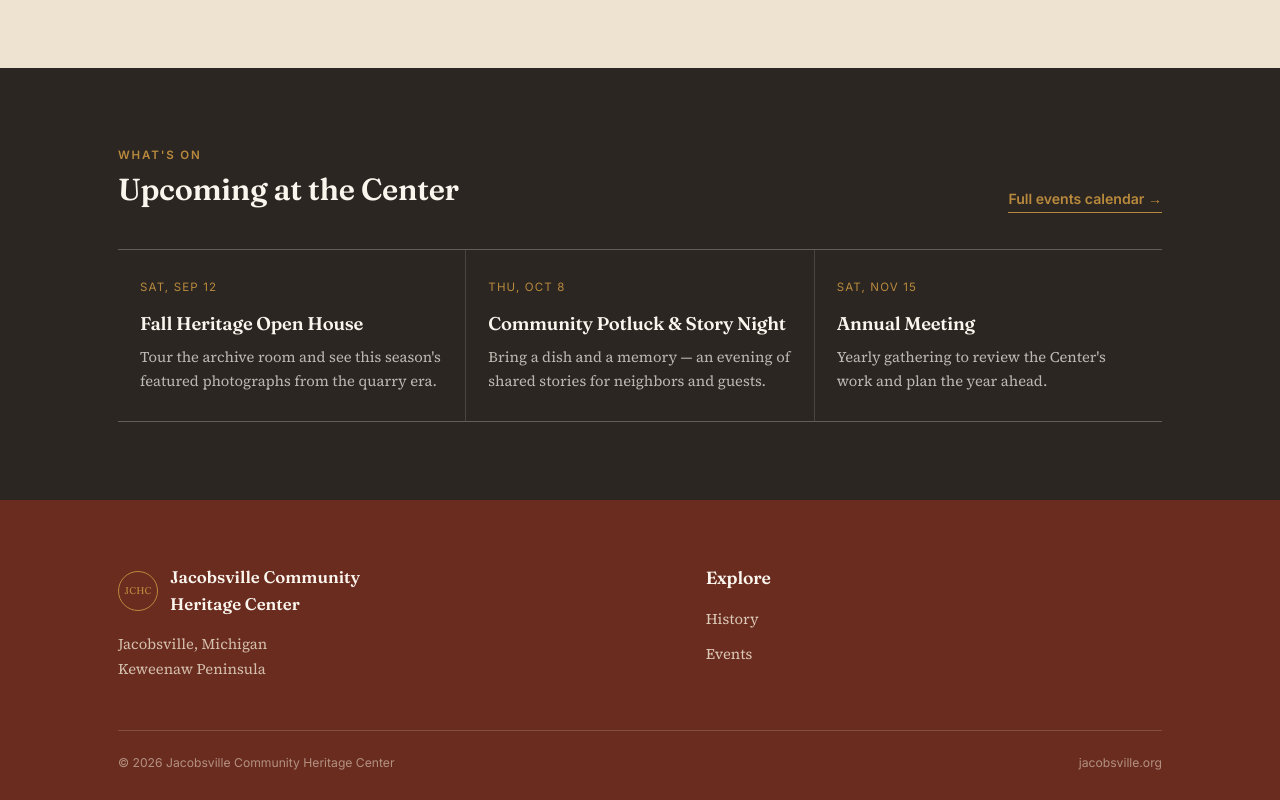
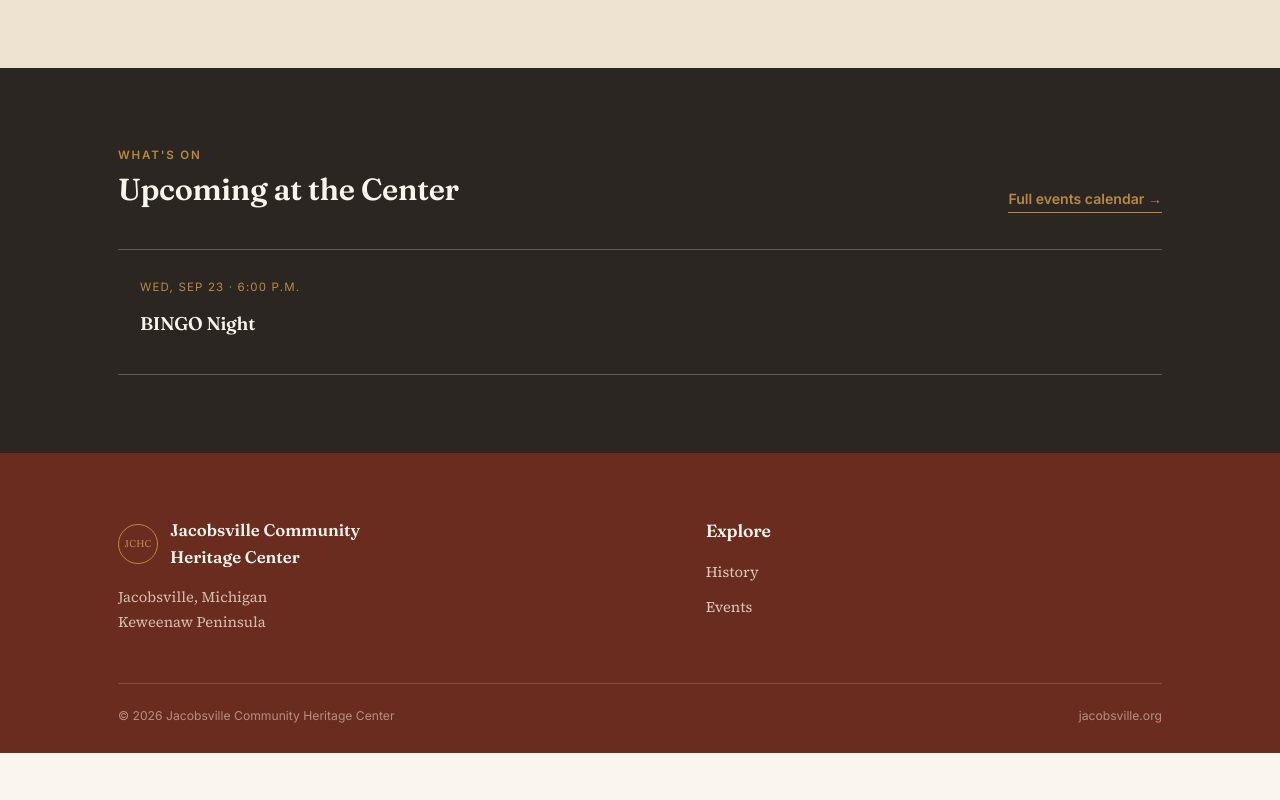
Before and after one commit to rholowinsky/jacobsville, a plain HTML site: page index.html in a window 1280 px wide. Shown: the part 1766-2566 px from the top of the page. After the commit the page ends 2519 px from the top, so only its background shows below. Drawn offline with Linux system fonts and the light colour scheme.

Commit message:
Replace sample events with BINGO Night
Co-Authored-By: Claude Opus 5 <noreply@anthropic.com>

```diff
--- a/index.html
+++ b/index.html
@@ -181,7 +181,7 @@
   .events .eyebrow{color:var(--gold);}
   .events-head{display:flex; justify-content:space-between; align-items:flex-end; margin-bottom:36px; gap:20px; flex-wrap:wrap;}
   .events h2{color:var(--paper); font-size:1.9rem;}
-  .event-list{display:grid; grid-template-columns:repeat(3,1fr); gap:1px; background:rgba(250,246,238,0.14); border-top:1px solid rgba(250,246,238,0.14); border-bottom:1px solid rgba(250,246,238,0.14);}
+  .event-list{display:grid; grid-template-columns:repeat(auto-fit,minmax(260px,1fr)); gap:1px; background:rgba(250,246,238,0.14); border-top:1px solid rgba(250,246,238,0.14); border-bottom:1px solid rgba(250,246,238,0.14);}
   .event-card{background:var(--ink); padding:28px 22px;}
   .event-date{font-family:'Inter', sans-serif; font-size:0.72rem; letter-spacing:0.1em; text-transform:uppercase; color:var(--gold); margin-bottom:12px;}
   .event-card h3{font-size:1.15rem; margin-bottom:8px; color:var(--paper);}
@@ -285,19 +285,8 @@
     </div>
     <div class="event-list">
       <div class="event-card">
-        <div class="event-date">Sat, Sep 12</div>
-        <h3>Fall Heritage Open House</h3>
-        <p>Tour the archive room and see this season's featured photographs from the quarry era.</p>
-      </div>
-      <div class="event-card">
-        <div class="event-date">Thu, Oct 8</div>
-        <h3>Community Potluck &amp; Story Night</h3>
-        <p>Bring a dish and a memory — an evening of shared stories for neighbors and guests.</p>
-      </div>
-      <div class="event-card">
-        <div class="event-date">Sat, Nov 15</div>
-        <h3>Annual Meeting</h3>
-        <p>Yearly gathering to review the Center's work and plan the year ahead.</p>
+        <div class="event-date">Wed, Sep 23 &middot; 6:00 p.m.</div>
+        <h3>BINGO Night</h3>
       </div>
     </div>
   </div>
```
